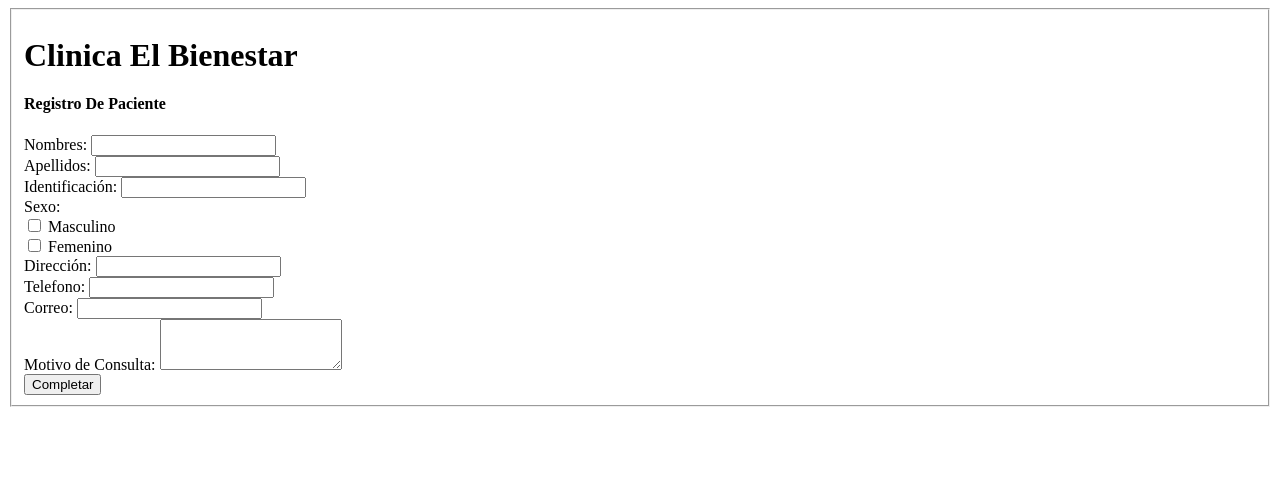
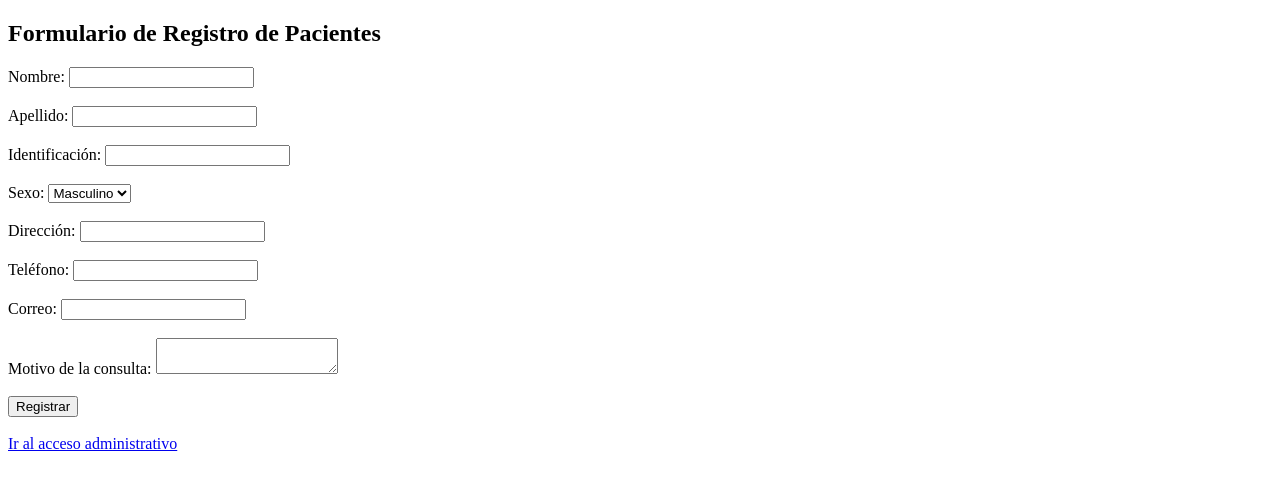
Before and after one commit to yosettz/clinica-el-bienestar, a PHP site: page /registro_paciente.php in a window 1280 px wide. Shown: the top 490 px of the page. Run offline with PHP 8.4, Linux system fonts and the light colour scheme.

Commit message:
Add files via upload

```diff
--- a/Inicio.php
+++ b/Inicio.php
@@ -10,8 +10,9 @@
 <body>
     <h1>Clínica El Bienestar</h1>
     <p>Seleccione una opción:</p>
-    <ul>//Aca abajo se añadieron los diferentes archivos php para que pase automaticamente si al formulario de registro de paciente o al login para ingresar los datos del encargado
-        <li><a href="registro_paciente.php">Registro de Pacientes</a></li>
+    <ul>
+        <!--Aca abajo se añadieron los diferentes archivos php para que pase automaticamente si al formulario de registro de paciente o al login para ingresar los datos del encargado -->
+        <li><a href="registro_paciente.php">Registro de Pacientes</a></li><br><br>
         <li><a href="login.php">Acceso Administrativo</a></li>
     </ul>
 </body>
--- a/registro_paciente.php
+++ b/registro_paciente.php
@@ -1,154 +1,33 @@
-<form id="form-app">
-<fieldset class="row">
+<?php
+// Formulario para registrar pacientes
+?>
+<!DOCTYPE html>
+<html lang="es">
+<head>
+    <meta charset="UTF-8">
+    <title>Registro de Pacientes - Clínica El Bienestar</title>
+</head>
+<body>
+    <h2>Formulario de Registro de Pacientes</h2>
+    <!-- Los datos se enviarán a datos_pacientes.php usando POST -->
+    <form action="datos_pacientes.php" method="POST">
+        Nombre: <input type="text" name="nombre" required><br><br>
+        Apellido: <input type="text" name="apellido" required><br><br>
+        Identificación: <input type="text" name="identificacion" required><br><br>
+        Sexo:
+        <select name="sexo" required>
+            <option value="M">Masculino</option>
+            <option value="F">Femenino</option>
+        </select><br><br>
+        Dirección: <input type="text" name="direccion" required><br><br>
+        Teléfono: <input type="text" name="telefono" required><br><br>
+        Correo: <input type="email" name="correo" required><br><br>
+        Motivo de la consulta: <textarea name="motivo" required></textarea><br><br>
 
-<!-- Heading -->
-<div class="col-12">
-    <h1 >Clinica El Bienestar</h1>
-</div>
-
-<!-- Heading -->
-<div class="col-12">
-    <h4 >Registro De Paciente</h4>
-</div>
-
-<!-- Texto -->
-<div class="col-12">
-    <div class="form-group">
-        <label class=" form-label" for="text_1">Nombres:</label>
-
-
-
-
-        <input type="text" id="text_1" name="text_1" value="" data-alias="" class="form-control">
-
-
-
-
-    </div>
-</div>
-
-<!-- Texto -->
-<div class="col-12">
-    <div class="form-group">
-        <label class=" form-label" for="text_2">Apellidos:</label>
-
-
-
-
-        <input type="text" id="text_2" name="text_2" value="" data-alias="" class="form-control">
-
-
-
-
-    </div>
-</div>
-
-<!-- Texto -->
-<div class="col-12">
-    <div class="form-group">
-        <label class=" form-label" for="text_3">Identificación:</label>
-
-
-
-
-        <input type="text" id="text_3" name="text_3" value="" data-alias="" class="form-control">
-
-
-
-
-    </div>
-</div>
-
-<!-- Checkbox -->
-<div class="col-12">
-    <div class="form-group">
-        <label class=" form-label" for="checkbox_1">Sexo:</label>
-        <div class="form-check">
-            <input type="checkbox" name="checkbox_1[]" id="checkbox_1_0" class="form-check-input" value="Masculino" data-alias="" >
-            <label for="checkbox_1_0" class="form-check-label">
-                <span class="form-check-text">Masculino</span>
-            </label>
-        </div>
-        <div class="form-check">
-            <input type="checkbox" name="checkbox_1[]" id="checkbox_1_1" class="form-check-input" value="Femenino" data-alias="" >
-            <label for="checkbox_1_1" class="form-check-label">
-                <span class="form-check-text">Femenino</span>
-            </label>
-        </div>
-        <span id="checkbox_1"></span>
-
-    </div>
-</div>
-
-<!-- Texto -->
-<div class="col-12">
-    <div class="form-group">
-        <label class=" form-label" for="text_4">Dirección:</label>
-
-
-
-
-        <input type="text" id="text_4" name="text_4" value="" data-alias="" class="form-control">
-
-
-
-
-    </div>
-</div>
-
-<!-- Numero -->
-<div class="col-12">
-    <div class="form-group">
-        <label class=" form-label" for="number_1">Telefono:</label>
-
-
-
-
-        <input type="number" id="number_1" name="number_1" value="" data-alias=""  class="form-control" >
-
-
-
-
-    </div>
-</div>
-
-<!-- Texto -->
-<div class="col-12">
-    <div class="form-group">
-        <label class=" form-label" for="text_5">Correo:</label>
-
-
-
-
-        <input type="text" id="text_5" name="text_5" value="" data-alias="" class="form-control">
-
-
-
-
-    </div>
-</div>
-
-<!-- Area de texto -->
-<div class="col-12">
-    <div class="form-group">
-        <label class=" form-label" for="textarea_1">Motivo de Consulta:</label>
-
-
-
-
-        <textarea id="textarea_1" name="textarea_1" rows="3" data-alias="" class="form-control"></textarea>
-
-
-
-
-    </div>
-</div>
-
-<!-- Boton de confirmacion -->
-<div class="col-12">
-     <div class="form-action">
-        <button type="submit" id="button_1" name="button_1" class="btn btn-primary">Completar</button>
-    </div>
-</div>
-</fieldset>
-</form>
+        <button type="submit">Registrar</button>
+    </form>
+    <br>
+    <!-- Enlace al login administrativo -->
+    <a href="login.php">Ir al acceso administrativo</a>
+</body>
+</html>
```
Also changed, not shown: datos_pacientes.php (added, +27 -0 lines), login.php (+25 -53 lines), verificar_login.php (added, +27 -0 lines).
